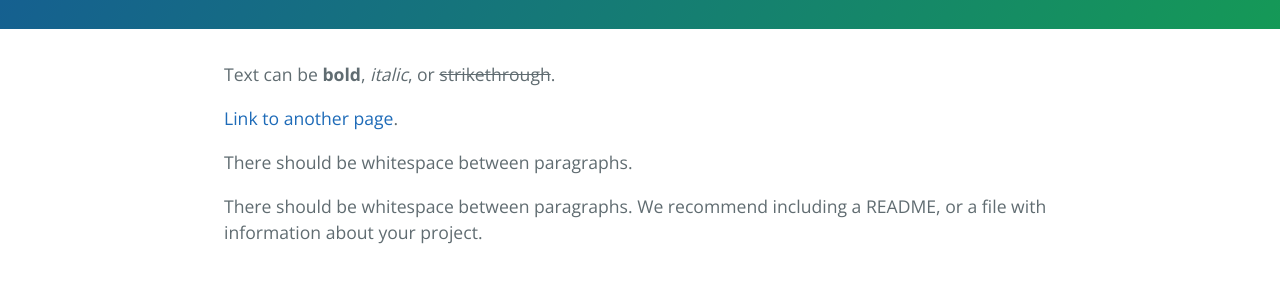
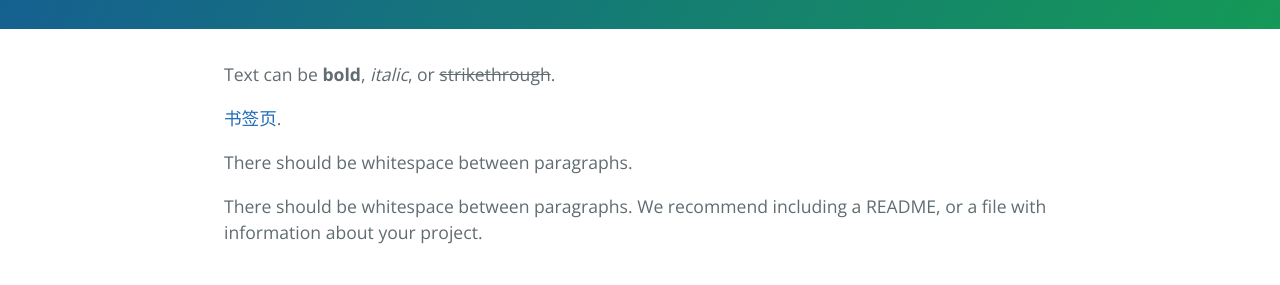
Before and after one commit to 1523090155/blog, a Jekyll site: the page built from index.md, in a window 1280 px wide and 900 px high. Shown: the part 354-639 px from the top of the window. Built offline with Jekyll 4.4.1, drawn with Linux system fonts in a browser that asks for light colours.

Commit message:
Update index.md

```diff
--- a/index.md
+++ b/index.md
@@ -4,7 +4,7 @@ layout: default
 
 Text can be **bold**, _italic_, or ~~strikethrough~~.
 
-[Link to another page](./another-page.html).
+[书签页](https://shuqian.111600.xyz/).
 
 There should be whitespace between paragraphs.
 
```
